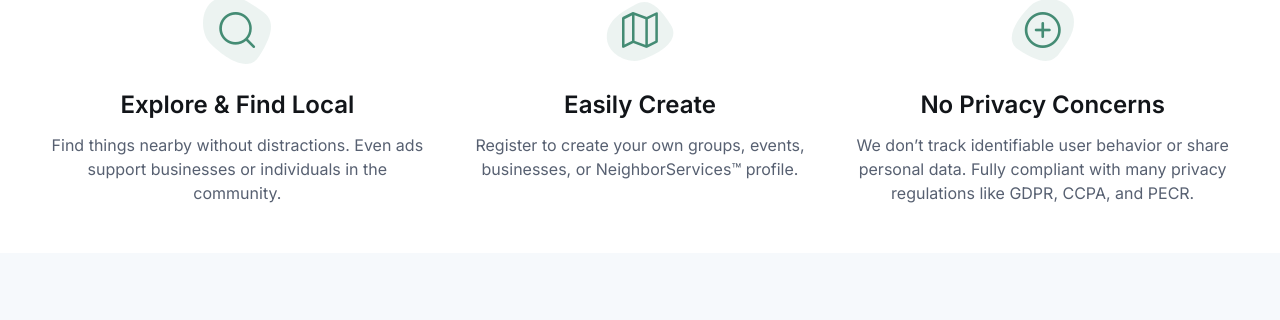
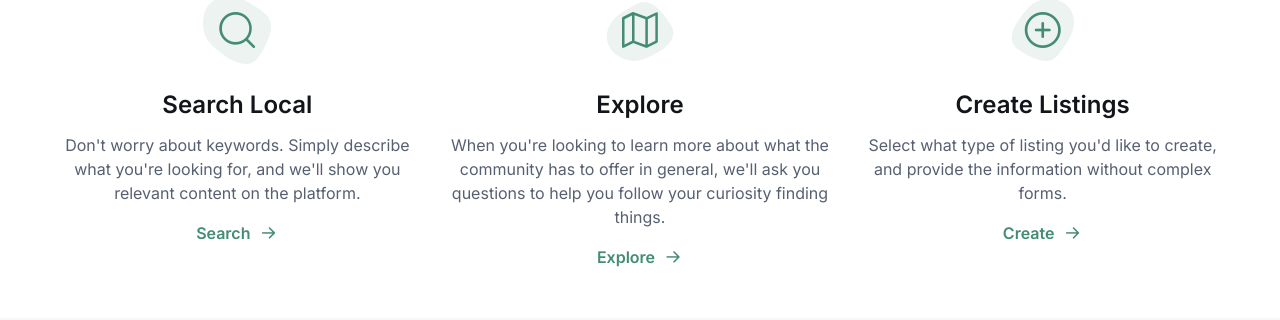
Before and after one commit to paulpladziewicz/react-cms, a React (Vite) app: page / in a window 1280 px wide. Shown: the part 598-918 px from the top of the page. Built offline with nearby package versions, Linux system fonts and the light colour scheme.

Commit message:
continued progress

```diff
--- a/src/routes/create.tsx
+++ b/src/routes/create.tsx
@@ -1,5 +1,5 @@
 import {createFileRoute} from '@tanstack/react-router'
-import {useState} from "react";
+import {useState, useEffect} from "react";
 import contentTypes from "../constants/ContentTypes.ts";
 
 export const Route = createFileRoute('/create')({
@@ -23,6 +23,33 @@ function RouteComponent() {
     const removeImage = (index: number) => {
         setImages(images.filter((_, i) => i !== index));
     };
+
+    useEffect(() => {
+        const handlePaste = (event: ClipboardEvent) => {
+            const items = event.clipboardData?.items || [];
+            const pastedImages: File[] = [];
+
+            for (const item of items) {
+                if (item.type.startsWith('image/')) {
+                    const file = item.getAsFile();
+                    if (file) {
+                        pastedImages.push(file);
+                    }
+                }
+            }
+
+            if (pastedImages.length > 0) {
+                event.preventDefault(); // Prevent default paste behavior for images
+                setImages((prevImages) => [...prevImages, ...pastedImages]);
+            }
+        };
+
+        document.addEventListener('paste', handlePaste);
+
+        return () => {
+            document.removeEventListener('paste', handlePaste);
+        };
+    }, []);
 
     const renderDetailOverview = (contentType) => {
         switch (contentType) {
--- a/src/routes/index.tsx
+++ b/src/routes/index.tsx
@@ -1,5 +1,5 @@
 import * as React from 'react'
-import {createFileRoute} from '@tanstack/react-router'
+import {createFileRoute, Link} from '@tanstack/react-router'
 import ContentTypeButtonGroup from "../components/ContentTypeButtonGroup.tsx";
 
 export const Route = createFileRoute('/')({
@@ -44,14 +44,18 @@ function RouteComponent() {
                                     fill-opacity="0.1"></path>
                             </svg>
                         </div>
-                        <h3 className="h4 pb-2 mb-1">Explore & Find Local</h3>
-                        <p className="mb-0">Find things nearby without distractions. Even ads support businesses or
-                            individuals in the community.</p>
+                        <h3 className="h4 pb-2 mb-1">Search Local</h3>
+                        <p className="mb-0">Don't worry about keywords. Simply describe what you're looking for, and
+                            we'll show you relevant content on the platform.</p>
+                        <Link className="btn btn-lg btn-link p-0 mt-3" href="/search">
+                            Search
+                            <i className="ai-arrow-right ms-2"></i>
+                        </Link>
                     </div>
 
                     <div className="col text-center mx-auto" style={{maxWidth: '450px'}}>
                         <div className="ratio ratio-1x1 position-relative mx-auto mb-3 mb-sm-4" style={{width: '68px'}}>
-                            <i className="ai-map text-primary fs-1 d-flex align-items-center justify-content-center position-absolute start-0"></i>
+                        <i className="ai-map text-primary fs-1 d-flex align-items-center justify-content-center position-absolute start-0"></i>
                             <svg className="position-absolute top-0 start-0 text-primary" width="68" height="68"
                                  viewBox="0 0 68 68" fill="currentColor" xmlns="http://www.w3.org/2000/svg">
                                 <path
@@ -59,9 +63,12 @@ function RouteComponent() {
                                     fill-opacity="0.1"></path>
                             </svg>
                         </div>
-                        <h3 className="h4 pb-2 mb-1">Easily Create</h3>
-                        <p className="mb-0">Register to create your own groups, events, businesses, or NeighborServices™
-                            profile.</p>
+                        <h3 className="h4 pb-2 mb-1">Explore</h3>
+                        <p className="mb-0">When you're looking to learn more about what the community has to offer in general, we'll ask you questions to help you follow your curiosity finding things.</p>
+                        <Link className="btn btn-lg btn-link p-0 mt-3" href="/explore">
+                            Explore
+                            <i className="ai-arrow-right ms-2"></i>
+                        </Link>
                     </div>
 
                     <div className="col text-center mx-auto" style={{maxWidth: '450px'}}>
@@ -74,9 +81,12 @@ function RouteComponent() {
                                     fill-opacity="0.1"></path>
                             </svg>
                         </div>
-                        <h3 className="h4 pb-2 mb-1">No Privacy Concerns</h3>
-                        <p className="mb-0">We don’t track identifiable user behavior or share personal data. Fully
-                            compliant with many privacy regulations like GDPR, CCPA, and PECR.</p>
+                        <h3 className="h4 pb-2 mb-1">Create Listings</h3>
+                        <p className="mb-0">Select what type of listing you'd like to create, and provide the information without complex forms.</p>
+                        <Link className="btn btn-lg btn-link p-0 mt-3" href="/create">
+                            Create
+                            <i className="ai-arrow-right ms-2"></i>
+                        </Link>
                     </div>
                 </div>
             </div>
```
